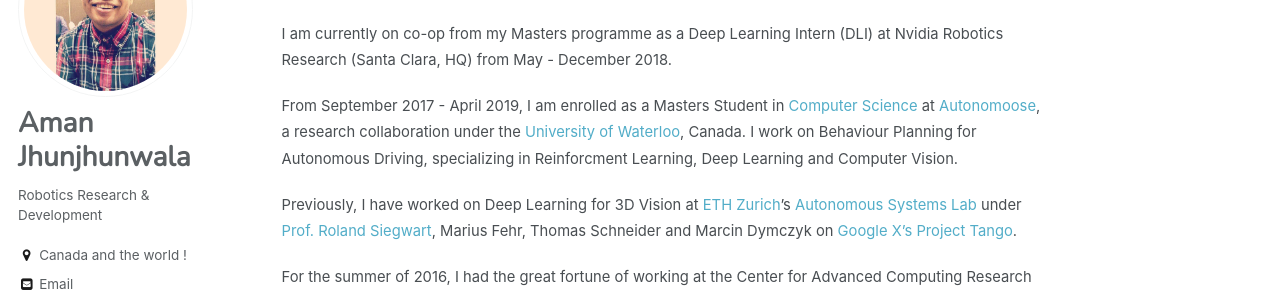
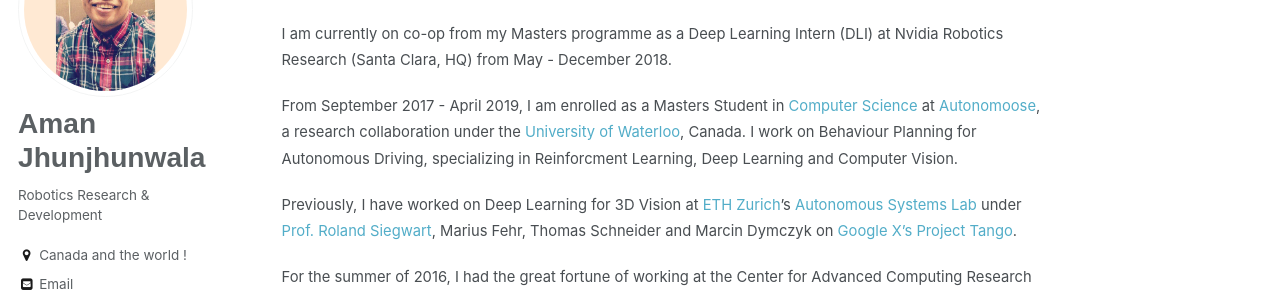
Before and after one commit to amanjhunjhunwala/amanjhunjhunwala.github.io, a Jekyll site: the page built from _pages/about.md, in a window 1280 px wide. Shown: the part 245-539 px from the top of the page. Built offline with Jekyll 4.4.1, drawn with Linux system fonts in a browser that asks for light colours; some web fonts are replaced.

Commit message:
Update custom.html

```diff
--- a/_includes/head/custom.html
+++ b/_includes/head/custom.html
@@ -27,6 +27,6 @@
 <link href="https://fonts.googleapis.com/css?family=Open+Sans" rel="stylesheet">
 <link href="https://fonts.googleapis.com/css?family=Raleway" rel="stylesheet">
 <link href="https://fonts.googleapis.com/css?family=Lato" rel="stylesheet">
-<link href="https://fonts.googleapis.com/css?family=Nunito&display=swap" rel="stylesheet">
+<link href="https://fonts.googleapis.com/css?family=Barlow+Semi+Condensed&display=swap" rel="stylesheet">
 <link rel="stylesheet" href="{{ base_path }}/assets/css/academicons.css"/>
 <!-- end custom head snippets -->
```
